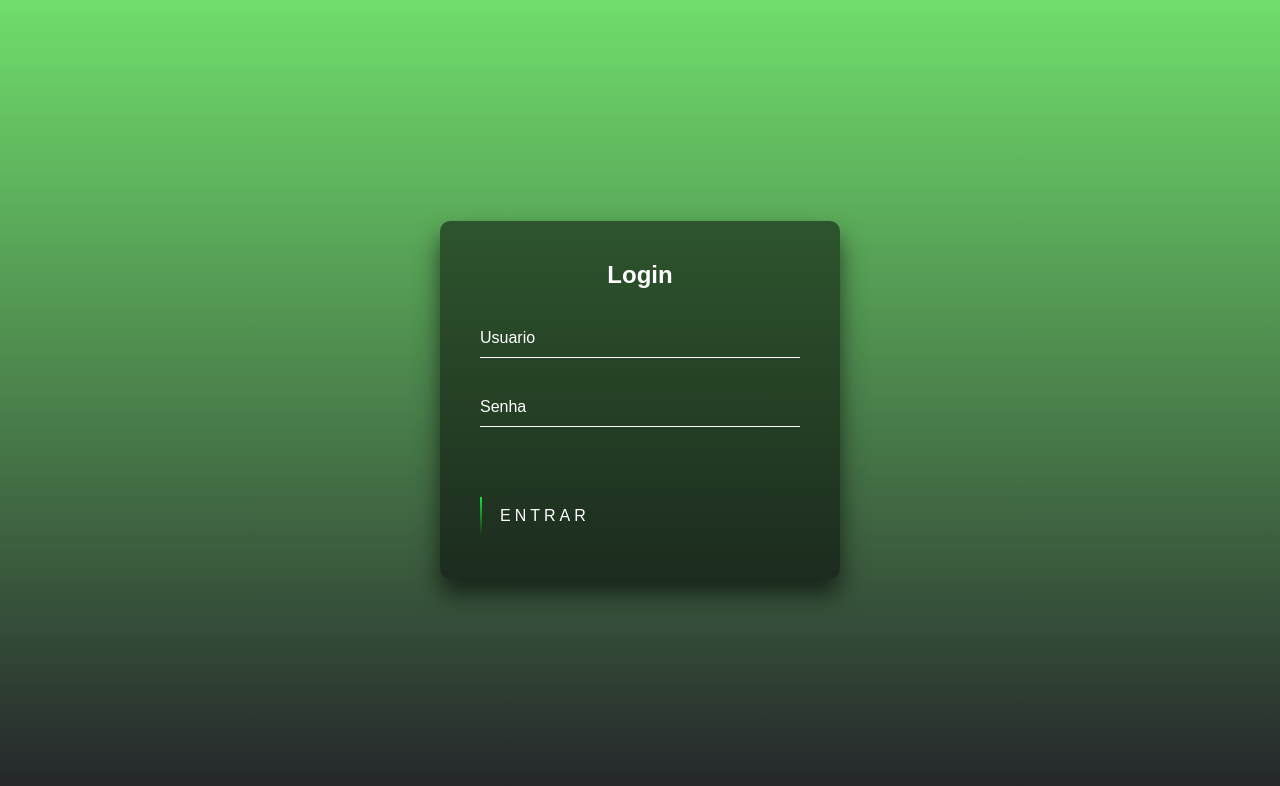
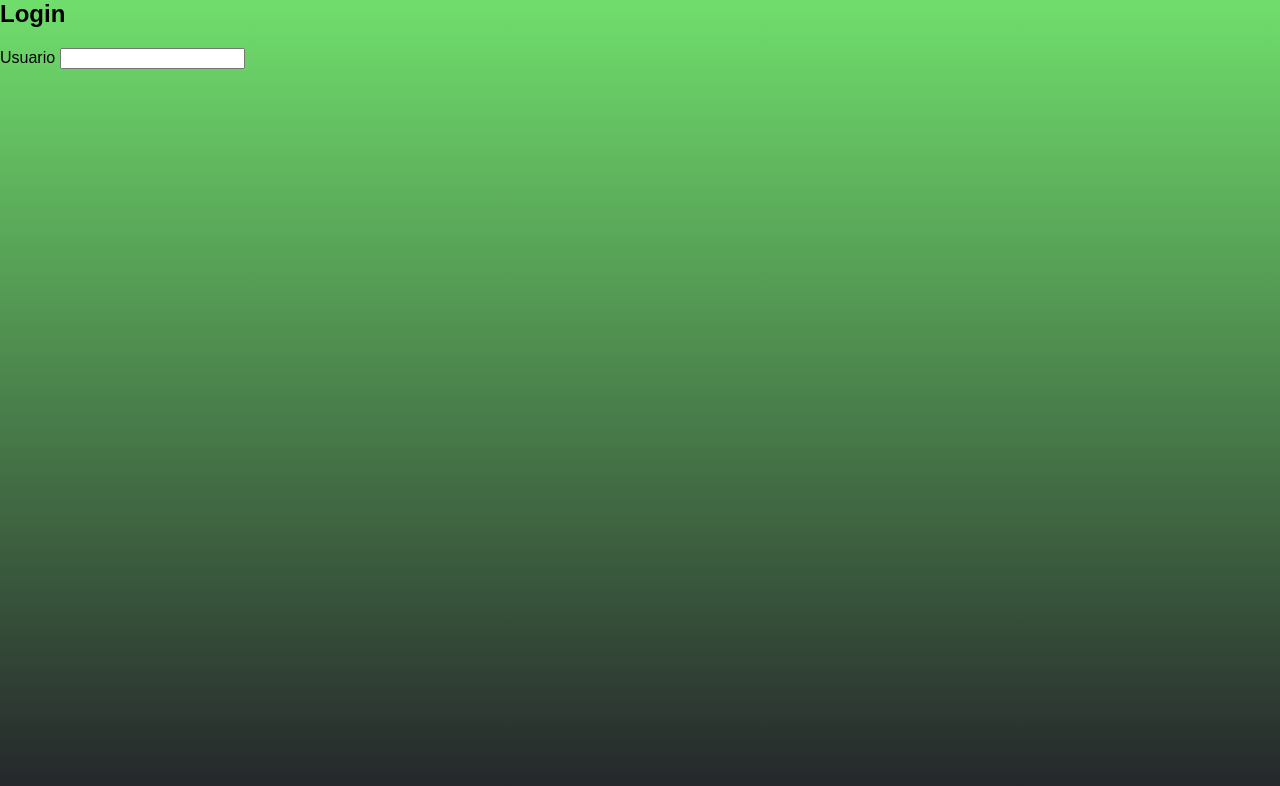
Before and after one commit to RaphaVini6/TechFit, a website: page cadastro/login.html in a window 1280 px wide. Drawn offline with Linux system fonts and the light colour scheme.

Commit message:
Atualizado

```diff
--- a/cadastro/login.html
+++ b/cadastro/login.html
@@ -1,34 +1,24 @@
-<!doctype html>
+<!DOCYTYPE html>
 <html lang="pt-br">
 
 <head>
-    <title>Tela De Login</title>
-    <meta charset="utf-8">
-    <meta name="viewport" content="width=device-width, initial-scale=1, shrink-to-fit=no">
-    <link href="estilo.css" rel="stylesheet">
+    <meta charset="UTF-8">
+    <meta name="viewport" content="width=device-width, initial-scale=1.0">
+    <meta http-equiv="X-UA-Compatible" content="ie=edge">
+    <title>SEJA BEM VINDO!</title>
+    <link rel="stylesheet" href="estilo.css">
+
 </head>
 
 <body>
-<div class="login-box">
-    <h2>Login</h2>
-    <form>
-        <div class="user-box">
-            <input type="text" name="" required="">
-            <label>Usuario</label>
+    <div class="wrapper">
+        <div class="form-wrapper">
+            <form action="" method="post">
+                <h2>Login</h2>
+                <div class="input-group">
+                    <label for="">Usuario</label>
+                    <input type="text" required>
         </div>
-        <div class="user-box">
-            <input type="password" name="" required="">
-            <label>Senha</label>
-        </div>
-        <a href="#">
-            <span></span>
-            <span></span>
-            <span></span>
-            <span></span>
-            Entrar
-        </a>
-    </form>
-</div>
+    </div>
 </body>
-
 </html>
```
